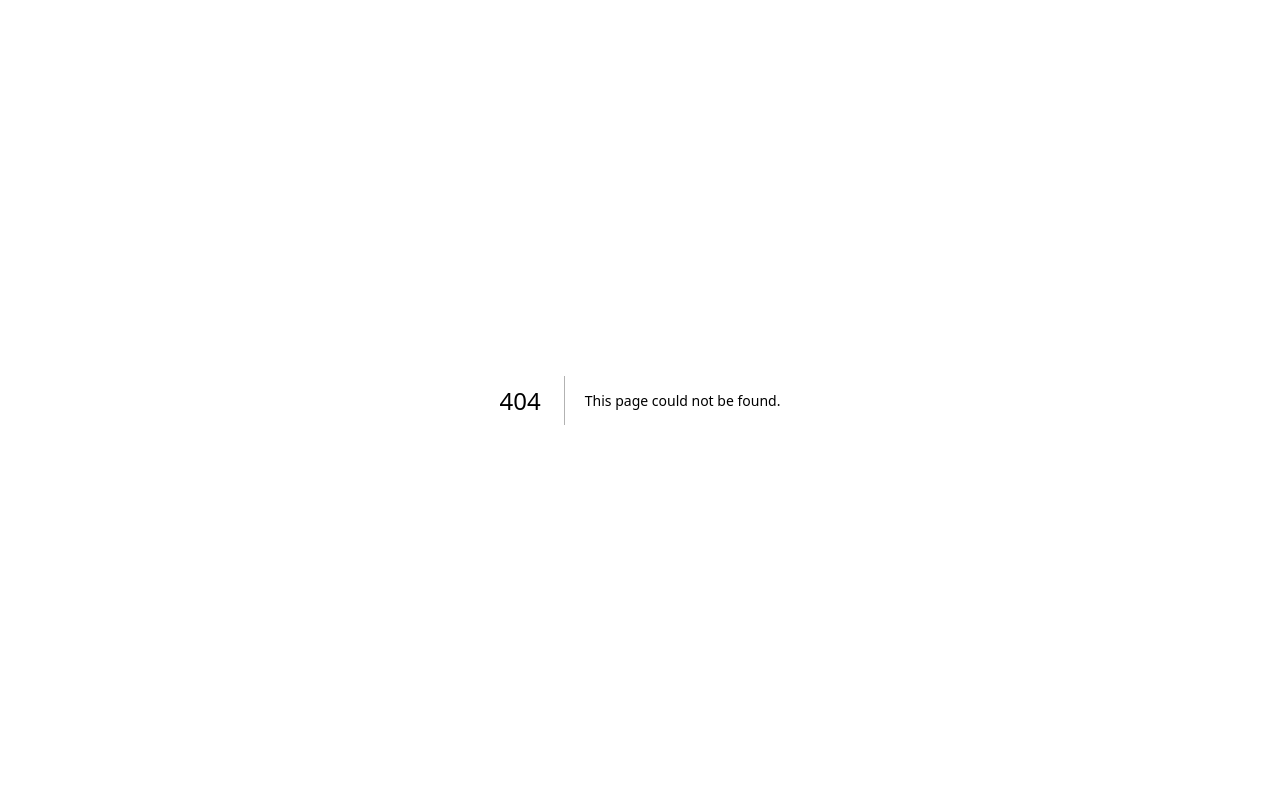
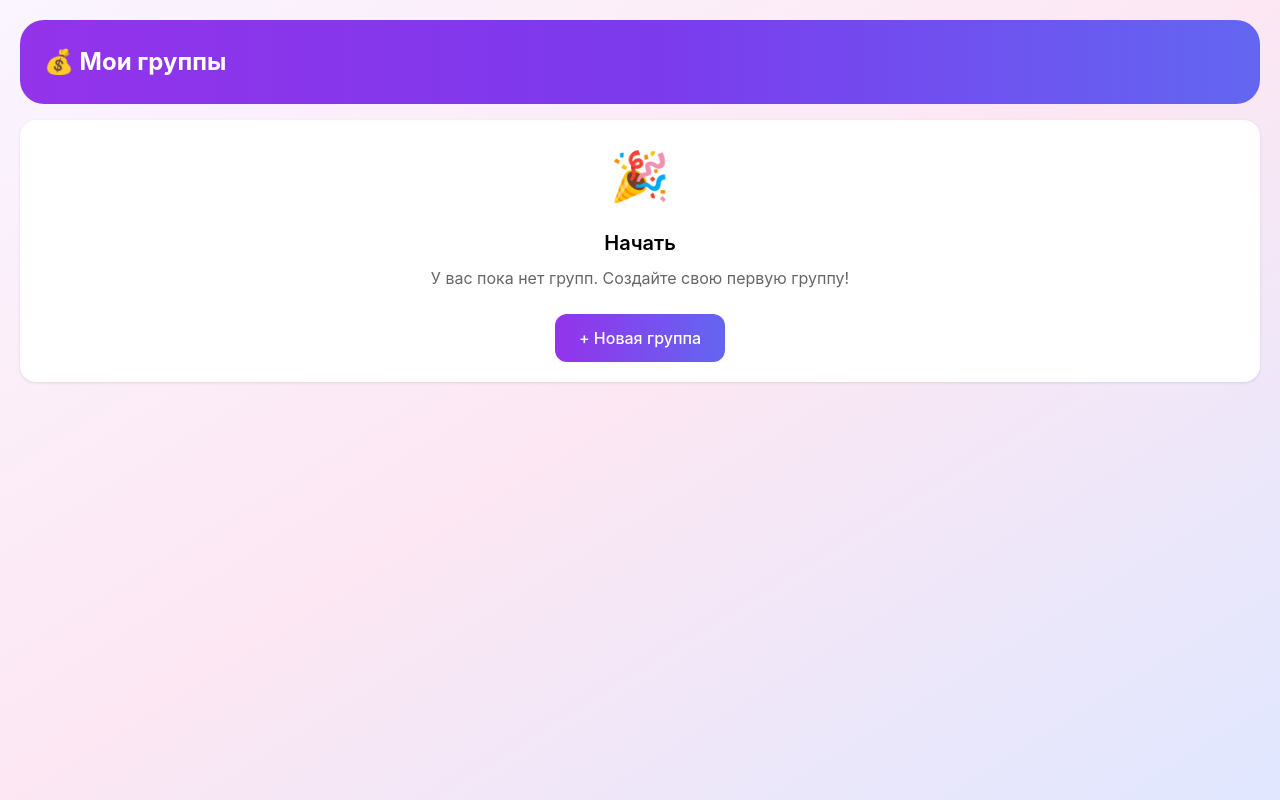
Before and after one commit to chivhero/splitwise, a Next.js app: page /minimal in a window 1280 px wide. Before the commit this address had no page. Built offline with nearby package versions, Linux system fonts and the light colour scheme.

Commit message:
Add minimal test page

```diff
--- /dev/null
+++ b/app/minimal/page.tsx
@@ -0,0 +1,64 @@
+'use client';
+
+import { useEffect, useState } from 'react';
+
+export default function MinimalPage() {
+  const [mounted, setMounted] = useState(false);
+
+  useEffect(() => {
+    setMounted(true);
+  }, []);
+
+  if (!mounted) {
+    return <div style={{ padding: '20px' }}>Загрузка...</div>;
+  }
+
+  return (
+    <div style={{
+      minHeight: '100vh',
+      background: 'linear-gradient(to bottom right, #faf5ff, #fce7f3, #e0e7ff)',
+      padding: '20px',
+      fontFamily: '-apple-system, BlinkMacSystemFont, "Segoe UI", Roboto, sans-serif'
+    }}>
+      <div style={{
+        background: 'linear-gradient(to right, #9333ea, #7c3aed, #6366f1)',
+        color: 'white',
+        padding: '24px',
+        borderRadius: '24px',
+        marginBottom: '16px'
+      }}>
+        <h1 style={{ fontSize: '24px', fontWeight: 'bold', margin: 0 }}>
+          💰 Мои группы
+        </h1>
+      </div>
+
+      <div style={{
+        background: 'white',
+        padding: '20px',
+        borderRadius: '16px',
+        textAlign: 'center',
+        boxShadow: '0 1px 3px rgba(0,0,0,0.1)'
+      }}>
+        <div style={{ fontSize: '48px', marginBottom: '16px' }}>🎉</div>
+        <h2 style={{ fontSize: '20px', fontWeight: '600', marginBottom: '8px' }}>
+          Начать
+        </h2>
+        <p style={{ color: '#666', marginBottom: '24px' }}>
+          У вас пока нет групп. Создайте свою первую группу!
+        </p>
+        <button style={{
+          background: 'linear-gradient(to right, #9333ea, #6366f1)',
+          color: 'white',
+          padding: '12px 24px',
+          borderRadius: '12px',
+          border: 'none',
+          fontSize: '16px',
+          fontWeight: '500',
+          cursor: 'pointer'
+        }}>
+          + Новая группа
+        </button>
+      </div>
+    </div>
+  );
+}
```
